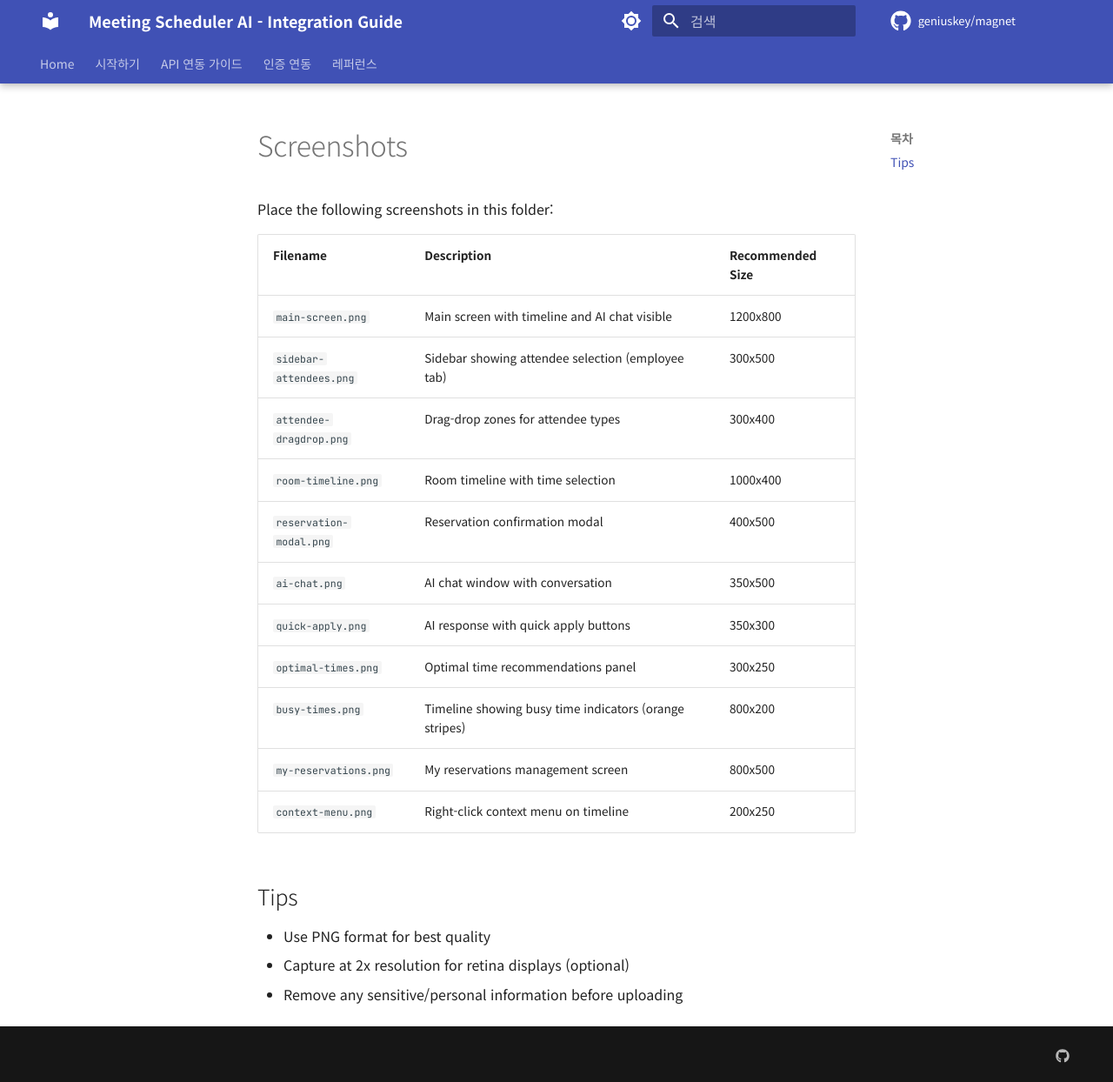
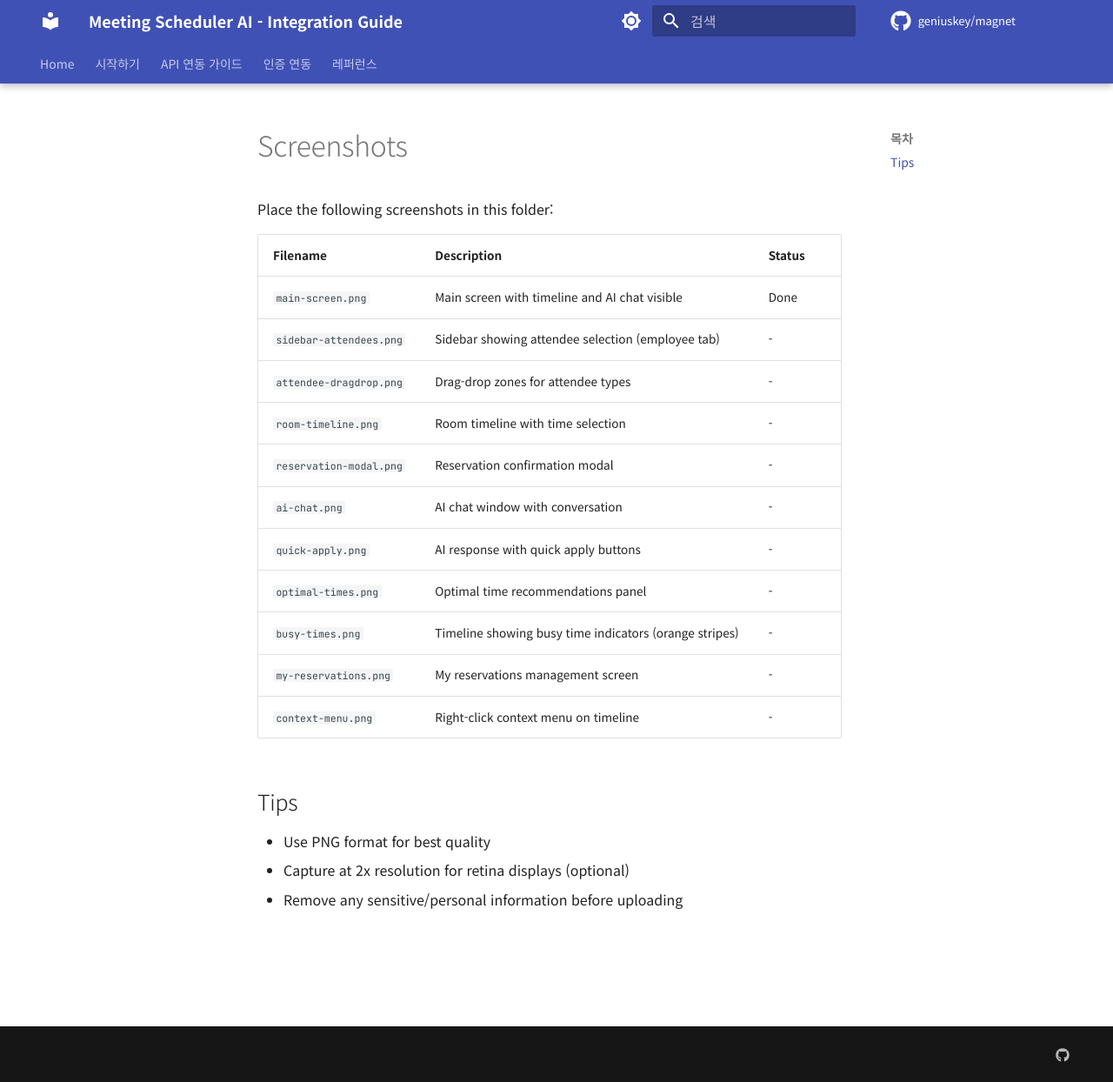
Before and after one commit to geniuskey/magnet, an MkDocs documentation site: the page built from docs/assets/images/README.md, in a window 1280 px wide and 1244 px high. Shown: the whole window at 87% size. Built offline with MkDocs 1.6.1 and Material for MkDocs 9.7.7, drawn with Linux system fonts in a browser that asks for light colours; comment, search, counter and statistics services are not loaded.

Commit message:
docs: Add main-screen screenshot
- Add main-screen.png to documentation
- Remove placeholder image references from quickstart.md
- Update README with status tracking

Co-Authored-By: Claude Opus 4.5 <noreply@anthropic.com>

```diff
--- a/docs/assets/images/README.md
+++ b/docs/assets/images/README.md
@@ -2,19 +2,19 @@
 
 Place the following screenshots in this folder:
 
-| Filename | Description | Recommended Size |
-|----------|-------------|------------------|
-| `main-screen.png` | Main screen with timeline and AI chat visible | 1200x800 |
-| `sidebar-attendees.png` | Sidebar showing attendee selection (employee tab) | 300x500 |
-| `attendee-dragdrop.png` | Drag-drop zones for attendee types | 300x400 |
-| `room-timeline.png` | Room timeline with time selection | 1000x400 |
-| `reservation-modal.png` | Reservation confirmation modal | 400x500 |
-| `ai-chat.png` | AI chat window with conversation | 350x500 |
-| `quick-apply.png` | AI response with quick apply buttons | 350x300 |
-| `optimal-times.png` | Optimal time recommendations panel | 300x250 |
-| `busy-times.png` | Timeline showing busy time indicators (orange stripes) | 800x200 |
-| `my-reservations.png` | My reservations management screen | 800x500 |
-| `context-menu.png` | Right-click context menu on timeline | 200x250 |
+| Filename | Description | Status |
+|----------|-------------|--------|
+| `main-screen.png` | Main screen with timeline and AI chat visible | Done |
+| `sidebar-attendees.png` | Sidebar showing attendee selection (employee tab) | - |
+| `attendee-dragdrop.png` | Drag-drop zones for attendee types | - |
+| `room-timeline.png` | Room timeline with time selection | - |
+| `reservation-modal.png` | Reservation confirmation modal | - |
+| `ai-chat.png` | AI chat window with conversation | - |
+| `quick-apply.png` | AI response with quick apply buttons | - |
+| `optimal-times.png` | Optimal time recommendations panel | - |
+| `busy-times.png` | Timeline showing busy time indicators (orange stripes) | - |
+| `my-reservations.png` | My reservations management screen | - |
+| `context-menu.png` | Right-click context menu on timeline | - |
 
 ## Tips
 
```
Also changed, not shown: docs/getting-started/quickstart.md (+0 -50 lines), docs/assets/images/main-screen.png (added).
